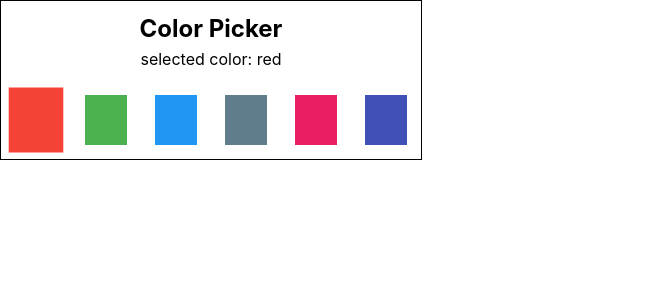
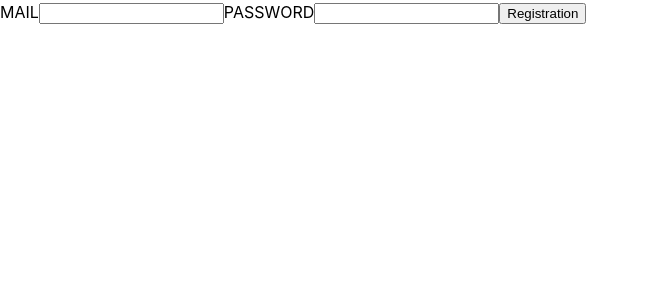
Before and after one commit to daria31v/react-practice-task, a React (Create React App) app: page / in a window 1280 px wide. Shown: the top 300 px of the page, without its empty margins (0-649 px from the left). Built offline with nearby package versions, Linux system fonts and the light colour scheme.

Commit message:
хукі на формі та інш.

```diff
--- a/src/components/6 task huki/SingnupForm.jsx
+++ b/src/components/6 task huki/SingnupForm.jsx
@@ -1,19 +1,32 @@
-import { useState } from 'react'
+import { useEffect } from 'react';
+import { useState } from 'react';
+
+// лініва ініціаалізація для звернення до локалсторедж один раз
+// для цього огортуємо функцію в обгортку
+
+// загальна фунція що змінює усі параметри для перевикористання логіки, що прив'язана до ключів
+// десеріалізація та серіалізація прописується для логіки
+const useLocalStorage = (
+  key,
+  defaultValue,
+  serialize = JSON.stringify,
+  deserialize = JSON.parse,
+) => {
+  const [state, setState] = useState(() => {
+    return deserialize(window.localStorage.getItem(key)) ?? defaultValue;
+  });
+  useEffect(() => {
+    window.localStorage.setItem(key, serialize(state));
+  }, [key, state, serialize]);
+  // тут прописуєшь те що необхідно повернути, отримати: об'єкт, масив, число....
+  return [state, setState];
+};
 
 export const SingnupForm = () => {
-    const [email, setEmail] = useState('');
-    const [password, setPassword] = useState('');
-
-    // const handleChangeEmail = e => {
-    //     setEmail(e.target.value);
-    // };
-
-    // const handleChangePassword = e => {
-    //     setPassword(e.target.value)
-    // };
+  const [email, setEmail] = useLocalStorage('email', '');
+  const [password, setPassword] = useLocalStorage('password', '');
 
   // приклад функції оновлення для усіх параментрів state
-
   const handleChangeAll = e => {
     console.log(e.target.name);
     const { name, value } = e.target;
@@ -24,28 +37,44 @@ export const SingnupForm = () => {
         break;
 
       case 'password':
-                setPassword (value);
+        setPassword(value);
         break;
       default:
         return;
     }
-    }
+  };
+  // функції для окремих переметрів
+  //   useEffect(() => {
+  //     console.log('email useEffect');
+  //     window.localStorage.setItem('email', JSON.stringify(email));
+  //   }, [email]);
+  //   useEffect(() => {
+  //     console.log('password useEffect');
+  //     window.localStorage.setItem('password', JSON.stringify(password));
+  //   }, [password]);
 
   return (
     <form>
       <label>
         <span>MAIL</span>
-                <input type='email' name='email' onChange={handleChangeAll} value={email}
+        <input
+          type="email"
+          name="email"
+          onChange={handleChangeAll}
+          value={email}
         />
       </label>
 
-            <button type="submit">Registration</button>
       <label>
         <span>PASSWORD</span>
-                <input type='password' name='password' onChange={handleChangeAll} value={password}
+        <input
+          type="password"
+          name="password"
+          onChange={handleChangeAll}
+          value={password}
         />
       </label>
-
+      <button type="submit">Registration</button>
     </form>
   );
-}
+};
--- a/src/components/App.jsx
+++ b/src/components/App.jsx
@@ -1,19 +1,20 @@
-import { RecipeList } from "./RecipeList/RecipeList";
-import recipes from '../recipes.json';
+// import { RecipeList } from "./RecipeList/RecipeList";
+// import recipes from '../recipes.json';
 import { Component } from 'react';
-import { ColorPicker } from './ColorPicker/ColorPicker';
-import {Counter} from './Counter/Counter'
-import { Dropdown } from './Dropdown/Dropdown';
-import { TodoList } from './TodoList/TodoList';
+// import { ColorPicker } from './ColorPicker/ColorPicker';
+// import { Counter } from './Counter/Counter';
+import { CounterHuki} from './Counter/Counter-huki';
+// import { Dropdown } from './Dropdown/Dropdown';
+// import { TodoList } from './TodoList/TodoList';
 
-const colorPickerOptions = [
-  { label: 'red', color: '#F44336' },
-  { label: 'green', color: '#4CAF50' },
-  { label: 'blue', color: '#2196F3' },
-  { label: 'grey', color: '#607D8B' },
-  { label: 'pink', color: '#E91E63' },
-  { label: 'indigo', color: '#3F51B5' },
-]
+// const colorPickerOptions = [
+//   { label: 'red', color: '#F44336' },
+//   { label: 'green', color: '#4CAF50' },
+//   { label: 'blue', color: '#2196F3' },
+//   { label: 'grey', color: '#607D8B' },
+//   { label: 'pink', color: '#E91E63' },
+//   { label: 'indigo', color: '#3F51B5' },
+// ]
 
 export class App extends Component {
   state = {
@@ -32,20 +33,21 @@ export class App extends Component {
   };
 
   render() {
-    const { todos } = this.state;
-    const totalTodoCount = todos.length;
-    const completedTodos = todos.reduce(
-      (total, todo) => (todo.completed ? total + 1 : total),
-      0
-    );
+    // const { todos } = this.state;
+    // const totalTodoCount = todos.length;
+    // const completedTodos = todos.reduce(
+    //   (total, todo) => (todo.completed ? total + 1 : total),
+    //   0
+    // );
 
     return (
       <>
         {/* <RecipeList recipes={recipes} />
-        <h1>State components</h1>
-        <Counter initialValue={10} />
-        <Dropdown /> */}
-        <ColorPicker options={colorPickerOptions} />
+        <h1>State components</h1> */}
+        {/* <Counter initialValue={10} /> */}
+        <CounterHuki initialValue={10}/>
+        {/* <Dropdown /> */}
+        {/* <ColorPicker options={colorPickerOptions} /> */}
         {/* <div>
           <p>All todos: {totalTodoCount}</p>
           <p>Done todos: {completedTodos} </p>
--- /dev/null
+++ b/src/components/Counter/Counter-huki.jsx
@@ -0,0 +1,63 @@
+import React from 'react';
+import './Counter.css';
+
+// import { Value } from './Value';
+import { useState, useEffect } from 'react';
+
+export const CounterHuki = () => {
+    const [counterA, setCounterA] = useState(0);
+    const [counterB, setCounterB] = useState(0);
+
+// функції оновлення стану у залежності від попереднього
+    const handleCounterAIncriment = () => {
+        setCounterA(prevState => prevState + 1);
+    }
+    const handleCounterBIncriment = () => {
+        setCounterB(prevState => prevState + 1);
+    }
+// якщо не передавати другий аргумент тоді функція буде спрацьовувати при кожній зміні
+// state або props, тобто буде постійно виконуватися
+// ЗАВЖДИ ПЕРЕДАЄТЬСЯ АНОНІМНА ФУНКЦІЯ!!!
+    // useEffect(() => {
+    //     console.log('GO EFFECT')
+    // },)
+
+// якщо другим аргументом передати пустий масив то ця функціятзапуститься лише один раз при першому регдері
+// і більше ніколи, оскільки відсутні залежності
+    // useEffect(() => {
+    //     console.log('GO EFFECT')
+    // }, [])
+// якщо передати залежності тоді функція буде спрацьовувати лише тоді коли буде змінюватися
+// передане значення в масиві, наприклад - при зміні counterA.
+// Також можна передавати декілька змінних
+// це позбавляє необхідності робити перевірки
+    // useEffect(() => {
+    //     console.log('GO EFFECT')
+    // }, [counterA, counterB])
+
+// також можна прописувати умови для відпрацювання більш складніші
+// pfvsy.' componentDidMount, componentDidUpdate
+// наприклад:
+    useEffect(() => {
+        console.log('!!!!!')
+        const totalClick = counterA + counterB;
+        document.title = `All clicks ${totalClick}!`
+     }, [counterA, counterB])
+
+  return (
+    <div className="Counter">
+          <button
+              className="Counter__controls"
+              type='button'
+              onClick={handleCounterAIncriment}>
+              Click {counterA}!
+          </button>
+          <button
+              className="Counter__controls"
+              type='button'
+              onClick={handleCounterBIncriment}>
+              Click {counterB}!
+          </button>
+    </div>
+  );
+};
--- a/src/index.js
+++ b/src/index.js
@@ -4,7 +4,7 @@
 // // import { App } from 'components/2 task/App';
 // // 1 task
 //  import {App} from 'components/StickerList/App'
-import {App} from 'components/App'
+// import {App} from 'components/App'
 // //3 task
 // import { App } from './components/3 task - stickerFormAdd/App';
 // import './index.css';
@@ -44,7 +44,7 @@ import {App} from 'components/App'
 // 6 task
 import React from 'react';
 import ReactDOM from 'react-dom/client';
-// import { App } from 'components/6 task huki/App';
+import { App } from 'components/6 task huki/App';
 import './index.css';
 
 
```
Lines whose indentation alone changed are shown as unchanged.
